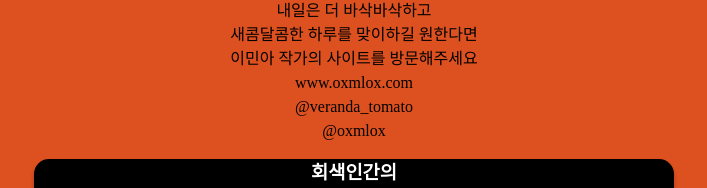
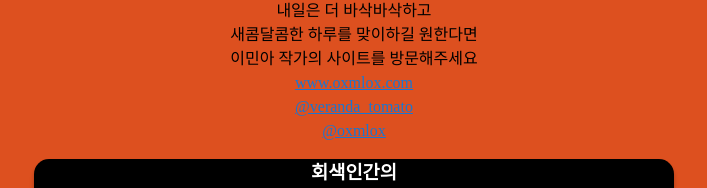
Before and after one commit to Q00/veranda_tomato, a Vue app: page /veranda_tomato/result/1 in a window 1280 px wide. Shown: the part 409-597 px from the top of the page, without its empty margins (286-993 px from the left). Built offline with nearby package versions, Linux system fonts and the light colour scheme; a web font is replaced by a local one; what vue-simple-svg would draw is missing.

Commit message:
add hyperlink and count

```diff
--- a/package.json
+++ b/package.json
@@ -9,6 +9,7 @@
   },
   "dependencies": {
     "@vue/composition-api": "^1.2.4",
+    "axios": "^0.24.0",
     "core-js": "^3.6.5",
     "howler": "^2.2.3",
     "vue": "2.6.11",
--- a/src/components/tSection.vue
+++ b/src/components/tSection.vue
@@ -135,9 +135,9 @@ export default {
  내일은 더 바삭바삭하고 <br/>
 새콤달콤한 하루를 맞이하길 원한다면 <br/>
 이민아 작가의 사이트를 방문해주세요<br/>
- www.oxmlox.com<br/>
-@veranda_tomato<br/>
-@oxmlox`,
+ <a href="https://www.oxmlox.com">www.oxmlox.com</a><br/>
+<a href="https://www.instagram.com/veranda_tomato/">@veranda_tomato</a><br/>
+<a href="https://www.instagram.com/oxmlox/">@oxmlox</a>`,
                 `후원 / 서울문화재단, 사획적기업 위누 <br/>
 기획/ 이민아. 김주희 <br/>
 그림 / 이민아 <br/>
--- a/src/views/checkNum.vue
+++ b/src/views/checkNum.vue
@@ -106,7 +106,7 @@ export default {
                 const cindex = this.vlist.indexOf(max)
 
                 this.$router.push({name:'result', params: {color: colors[cindex]}})
-
+                return
             }
 
             if(this.num > 1 && this.num != 21) {
--- a/src/views/result.vue
+++ b/src/views/result.vue
@@ -14,7 +14,7 @@
 
 <script>
 import tSection from '../components/tSection.vue'
-
+import axios from 'axios'
 
 export default {
     name:"result",
@@ -22,6 +22,7 @@ export default {
     props:['color'],
     methods:{
         goFinalResult(){
+            axios.get("https://hits.seeyoufarm.com/api/count/incr/badge.svg?url=https%3A%2F%2Fq00.github.io%2Fveranda_tomato%2F&count_bg=%2379C83D&title_bg=%23555555&icon=&icon_color=%23E7E7E7&title=hits&edge_flat=false").then().catch()
             this.$router.push({name: 'color', params:{color: this.color}})
         }
     }
```
Also changed, not shown: 26 other files (tests, documents, lock files or other folders).
